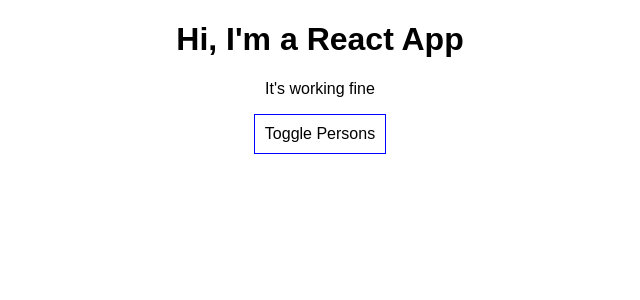
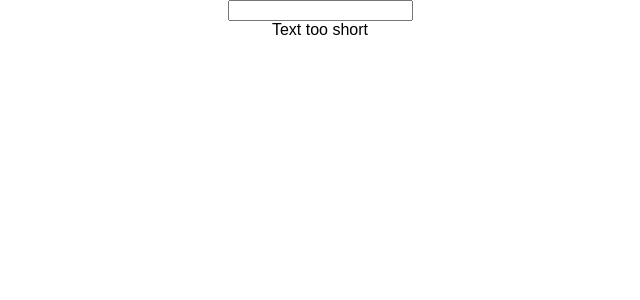
Before and after one commit to prijeshm/react-complete-guide, a React (Create React App) app: page / in a window 1280 px wide. Shown: the top 300 px of the page, without its empty margins (320-960 px from the left). Built offline with nearby package versions, Linux system fonts and the light colour scheme.

Commit message:
Assignment 2

```diff
--- a/src/App.css
+++ b/src/App.css
@@ -1,3 +1,11 @@
 .App {
   text-align: center;
 }
+
+.inline-box {
+  display: inline-block;
+  padding: 16px;
+  text-align: center;
+  margin: 16px;
+  border: 1px solid black;
+}
--- a/src/App.js
+++ b/src/App.js
@@ -1,81 +1,46 @@
 import React, { Component } from 'react';
 import './App.css';
-import Person from './Person/Person';
+import Validation from './Validation';
+import CharComponent from './CharComponent';
 
 class App extends Component {
   state = {
-    persons: [
-      { id: 1, name: 'Prijesh', age: 32 },
-      { id: 2, name: 'Jijina', age: 31 },
-      { id: 3, name: 'Aadhith', age: 5 },
-    ],
-    showPersons: false
+    str: ''
   }
 
   render() {
-    const style = {
-      backgroundColor: '#fff',
-      border: '1px solid blue',
-      padding: '10px',
-      font: 'inherit',
-      cursor: 'pointer'
-    }
-
-    let persons = null;
-    if(this.state.showPersons) {
-      persons = (
-        <div>
+    const { str } = this.state;
+    return (
+      <div className="App">
+        <div className="row">
+          <input type="text" value={str} onChange={this.updateString} />
+        </div>
+        <div className="row">
+          <Validation strLength={str.length} />
+        </div>
+        <div className="row">
           {
-            this.state.persons.map((person, index) => {
-              return <Person
-                key={person.id}
-                name={person.name}
-                age={person.age}
-                changed={(e) => this.switchNameHandler(e, person.id)}
-                click={() => this.deletePersonHandler(index)}/>;
-            })
+            str.split('').map((letter, index) => <CharComponent key={index} letter={letter} clicked={() => this.removeTextAt(index)}/>)
           }
         </div>
-      );
-    }
-    return (
-      <div className="App">
-        <h1>Hi, I'm a React App</h1>
-        <p>It's working fine</p>
-        <button
-          style={style}
-          onClick={this.togglePersonsHandler}>Toggle Persons</button>
-
-        { persons }
 
       </div>
     );
   }
 
-  switchNameHandler = (e, id) => {
-    const personIndex = this.state.persons.findIndex(p => p.id === id);
-    const person = {...this.state.persons[personIndex]};
-
-    person.name = e.target.value;
-
-    const persons = [...this.state.persons];
-    persons[personIndex] = person;
-
-    this.setState({ persons });
+  updateString = e => {
+    const value = e.target.value;
+    this.setState({
+      str: value
+    })
   }
 
-  deletePersonHandler = (personIndex) => {
-    // copying the data
-    //const persons = this.state.persons.slice();
-    const persons = [...this.state.persons];
-
-    persons.splice(personIndex, 1);
-    this.setState({persons});
-  }
-
-  togglePersonsHandler = event => {
-    event.preventDefault();
-    this.setState({showPersons: !this.state.showPersons});
+  removeTextAt = index => {
+    let str = this.state.str.split('');
+    str = str.filter((s, i) => i !== index).join('')
+    this.setState({
+      str
+    })
   }
 }
 
--- /dev/null
+++ b/src/CharComponent/index.js
@@ -0,0 +1,11 @@
+import React from 'react';
+
+const CharComponent = (props) => {
+    return(
+        <div className="inline-box" onClick={props.clicked}>
+            {props.letter}
+        </div>
+    );
+}
+
+export default CharComponent;
--- a/src/Person/Person.css
+++ /dev/null
@@ -1,8 +0,0 @@
-.Person {
-    width: 50%;
-    margin: 16px auto;
-    border: 1px solid #eee;
-    box-shadow: 0 2px 3px #ccc;
-    padding: 16px;
-    text-align: center;
-}
--- a/src/Person/Person.js
+++ /dev/null
@@ -1,14 +0,0 @@
-import React from 'react';
-import './Person.css';
-
-const person = (props) => {
-    return (
-        <div className="Person">
-            <p onClick={props.click}>I'm {props.name} and {props.age} years old.</p>
-            <p>{props.children}</p>
-            <input type="text" onChange={props.changed} value={props.name} />
-        </div>
-    );
-}
-
-export default person;
--- /dev/null
+++ b/src/Validation/index.js
@@ -0,0 +1,10 @@
+import React from 'react';
+
+const Validation = (props) => {
+    let result = props.strLength <= 5 ? 'Text too short' : 'Text long enough';
+    return(
+        <span>{result}</span>
+    )
+}
+
+export default Validation;
```
